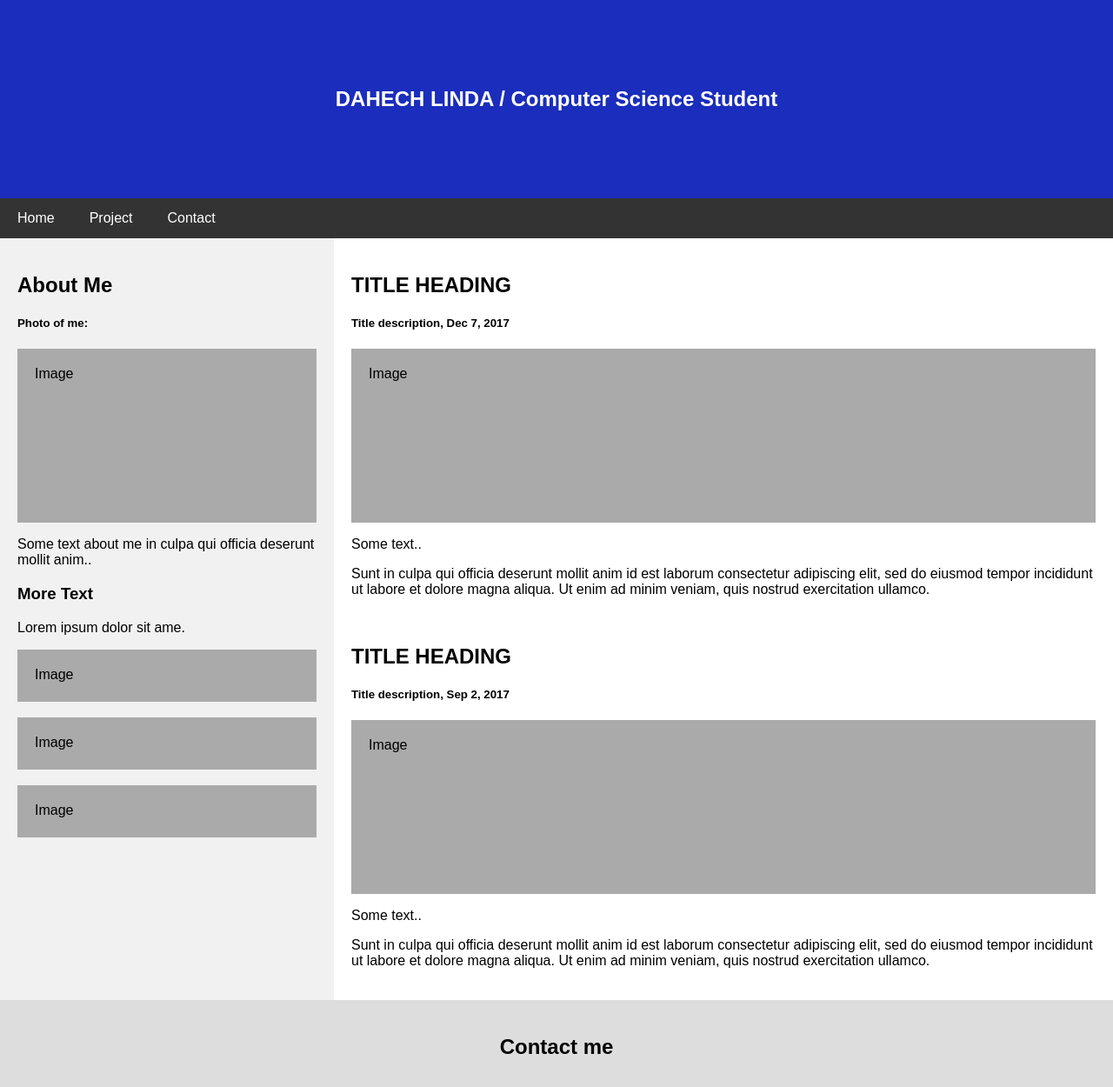
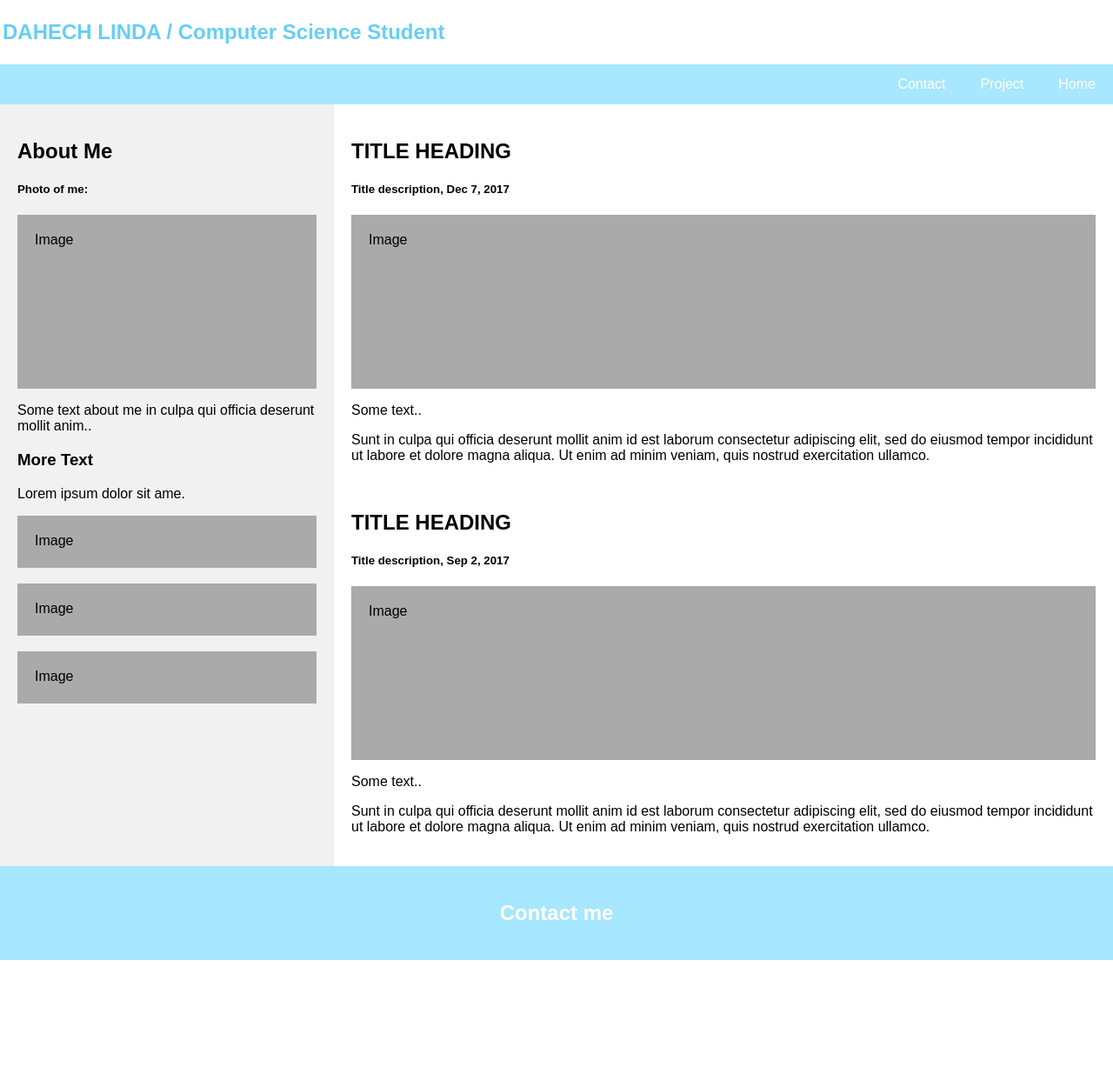
Before and after one commit to linda-dahech/web-site, a plain HTML site: page index.html in a window 1280 px wide. Shown: the whole page at 87% size. After the commit the page ends 1104 px from the top, so only its background shows below. Drawn offline with Linux system fonts and the light colour scheme.

Commit message:
style.css

```diff
--- a/my style.css
+++ b/my style.css
@@ -10,10 +10,10 @@ body {
 
 /* Header/logo Title */
 .header {
-  padding: 80px;
-  text-align: center;
-  background: #1a2dbc;
-  color: white;
+  padding: 3px;
+  text-align: left;
+  background: white;
+  color: rgb(103, 206, 243);
 }
 
 /* Increase the font size of the heading */
@@ -24,12 +24,12 @@ body {
 /* Style the top navigation bar */
 .navbar {
   overflow: hidden;
-  background-color: #333;
+  background-color: rgb(167, 231, 255);
 }
 
 /* Style the navigation bar links */
 .navbar a {
-  float: left;
+  float: right;
   display: block;
   color: white;
   text-align: center;
@@ -44,7 +44,7 @@ body {
 
 /* Change color on hover */
 .navbar a:hover {
-  background-color: #ddd;
+  background-color: white;
   color: black;
 }
 
@@ -84,7 +84,8 @@ body {
 .footer {
   padding: 20px;
   text-align: center;
-  background: #ddd;
+  color: white;
+  background: rgb(167, 231, 255);
 }
 
 /* Responsive layout - when the screen is less than 700px wide, make the two columns stack on top of each other instead of next to each other */
```
